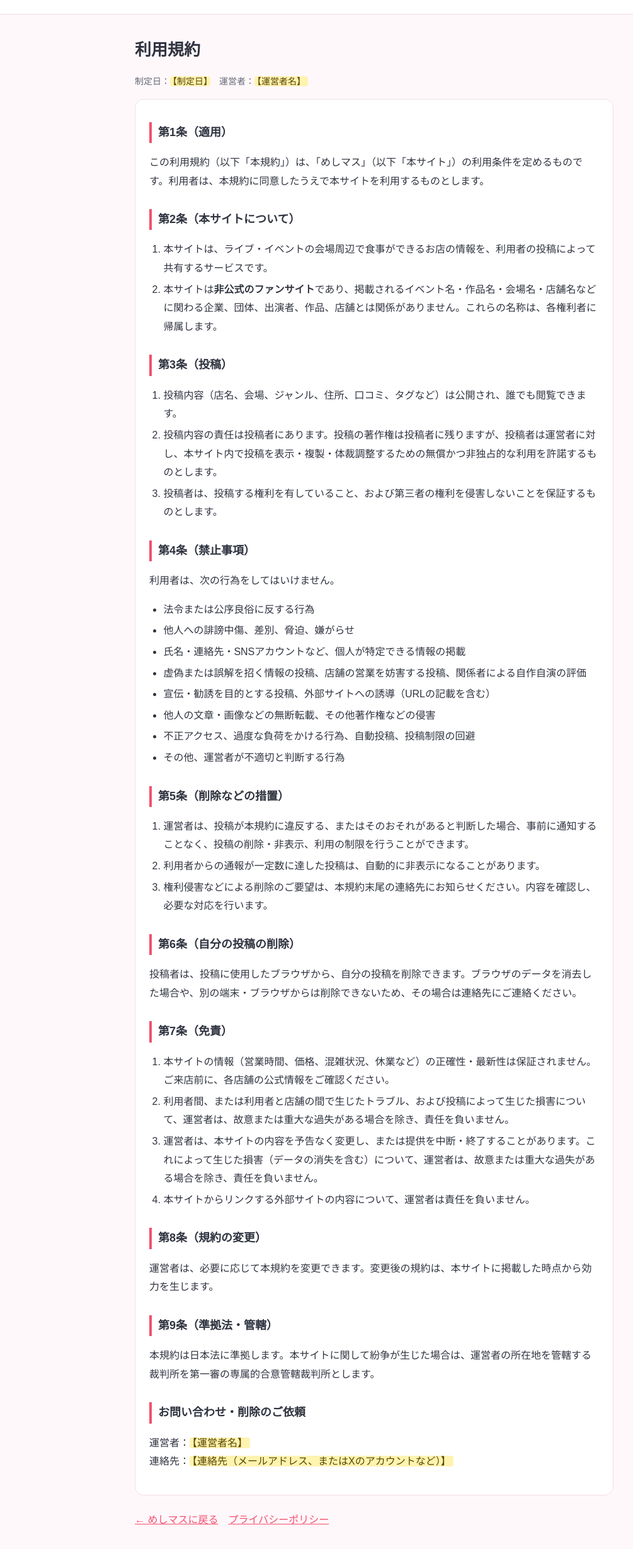
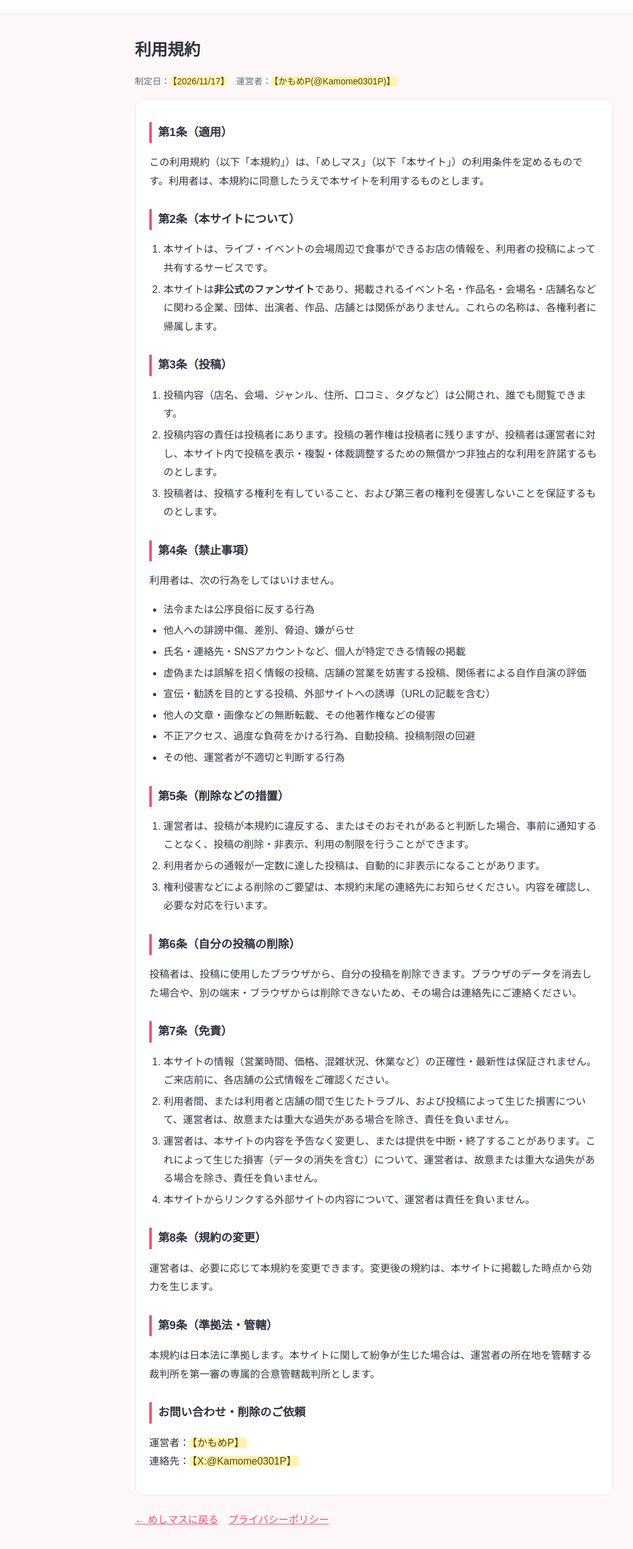
Before and after one commit to dragonsnake373-lab/meshi-mas, a plain HTML site: page terms.html in a window 1280 px wide. Shown: the part 51-2510 px from the top of the page at 63% size, without its empty margins (46-1051 px from the left). Drawn offline with Linux system fonts and the light colour scheme.

Commit message:
terms.html

```diff
--- a/terms.html
+++ b/terms.html
@@ -15,7 +15,7 @@ h1{font-size:26px;margin:0 0 6px} h2{font-size:18px;margin:30px 0 8px;padding-le
 a{color:var(--accent)} table{border-collapse:collapse;width:100%;font-size:14.5px} th,td{border:1px solid var(--line);padding:8px 10px;text-align:left;vertical-align:top} th{background:var(--bg);white-space:nowrap}
 </style></head><body>
 <header><a href="./">めしマス.</a></header><main><h1>利用規約</h1>
-<p class="date">制定日：<span class="fill">【制定日】</span>　運営者：<span class="fill">【運営者名】</span></p><div class="card">
+<p class="date">制定日：<span class="fill">【2026/11/17】</span>　運営者：<span class="fill">【かもめP(@Kamome0301P)】</span></p><div class="card">
 
 <h2>第1条（適用）</h2><p>この利用規約（以下「本規約」）は、「めしマス」（以下「本サイト」）の利用条件を定めるものです。利用者は、本規約に同意したうえで本サイトを利用するものとします。</p>
 <h2>第2条（本サイトについて）</h2><ol>
@@ -46,5 +46,5 @@ a{color:var(--accent)} table{border-collapse:collapse;width:100%;font-size:14.5p
 <li>本サイトからリンクする外部サイトの内容について、運営者は責任を負いません。</li></ol>
 <h2>第8条（規約の変更）</h2><p>運営者は、必要に応じて本規約を変更できます。変更後の規約は、本サイトに掲載した時点から効力を生じます。</p>
 <h2>第9条（準拠法・管轄）</h2><p>本規約は日本法に準拠します。本サイトに関して紛争が生じた場合は、運営者の所在地を管轄する裁判所を第一審の専属的合意管轄裁判所とします。</p>
-<h2>お問い合わせ・削除のご依頼</h2><p>運営者：<span class="fill">【運営者名】</span><br>連絡先：<span class="fill">【連絡先（メールアドレス、またはXのアカウントなど）】</span></p>
+<h2>お問い合わせ・削除のご依頼</h2><p>運営者：<span class="fill">【かもめP】</span><br>連絡先：<span class="fill">【X:@Kamome0301P】</span></p>
 </div><p style="margin-top:24px"><a href="./">← めしマスに戻る</a>　<a href="privacy.html">プライバシーポリシー</a></p></main></body></html>
```
